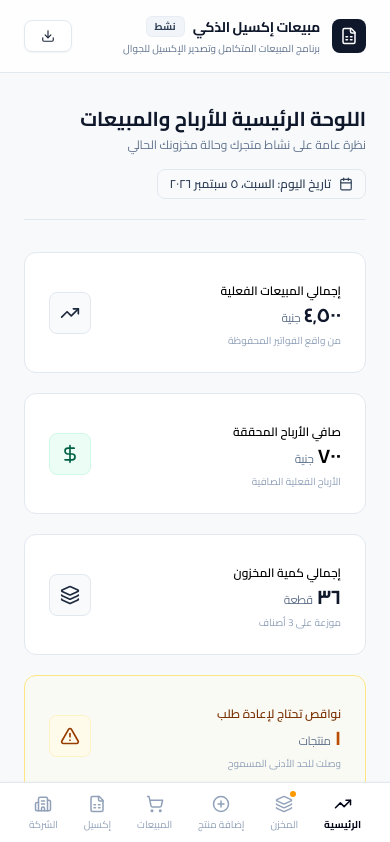
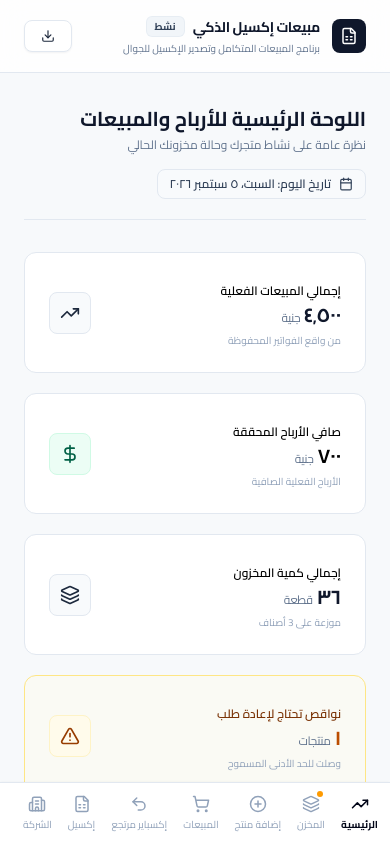
Before and after one commit to ahmedayman4441/ahmedayman4441, a React (Vite) app: page / in a window 390 px wide. Shown: the top 842 px of the page. Built offline with nearby package versions, Linux system fonts and the light colour scheme; no server answers.

Commit message:
Add mobile expired return shortcut

```diff
--- a/src/App.tsx
+++ b/src/App.tsx
@@ -1323,7 +1323,7 @@ export default function App() {
       </div>
 
       {/* Mobile Sticky Navigation Bottom Bar (Responsive view only) */}
-      <nav className="lg:hidden fixed bottom-0 left-0 right-0 bg-white border-t border-slate-200 shadow-sm px-4 py-2 flex items-center justify-around z-40">
+      <nav className="lg:hidden fixed bottom-0 left-0 right-0 bg-white border-t border-slate-200 shadow-sm px-2 py-2 flex items-center justify-start gap-2 overflow-x-auto z-40">
         <button
           onClick={() => setActiveTab('dashboard')}
           className={`flex flex-col items-center gap-1 p-1 transition-colors ${
@@ -1368,6 +1368,16 @@ export default function App() {
         </button>
 
         <button
+          onClick={() => setActiveTab('expired-return')}
+          className={`flex min-w-[64px] flex-col items-center gap-1 p-1 transition-colors whitespace-nowrap ${
+            activeTab === 'expired-return' ? 'text-rose-700 font-bold' : 'text-slate-400'
+          }`}
+        >
+          <Undo2 size={18} />
+          <span className="text-[10px]">إكسباير مرتجع</span>
+        </button>
+
+        <button
           onClick={() => setActiveTab('excel')}
           className={`flex flex-col items-center gap-1 p-1 transition-colors ${
             activeTab === 'excel' ? 'text-slate-950 font-bold' : 'text-slate-400'
```
